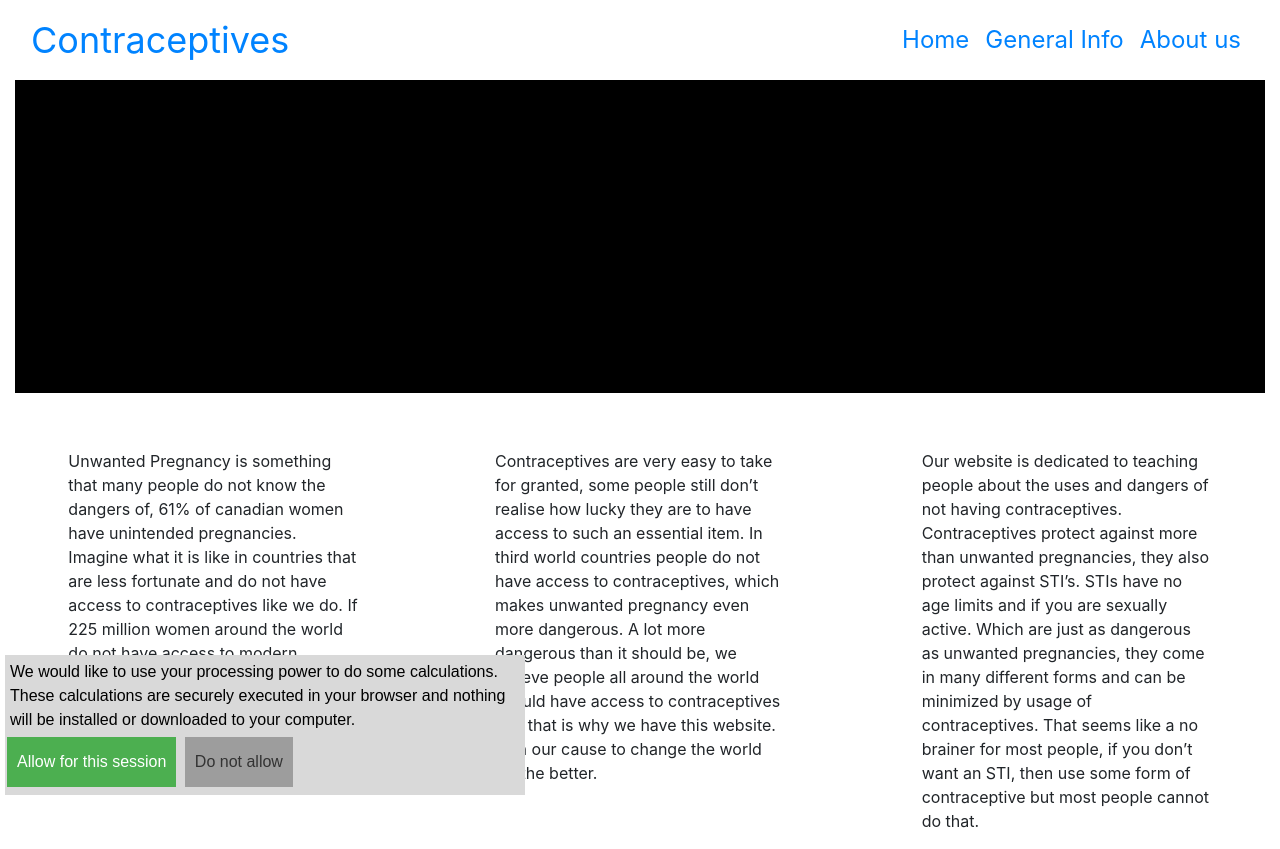
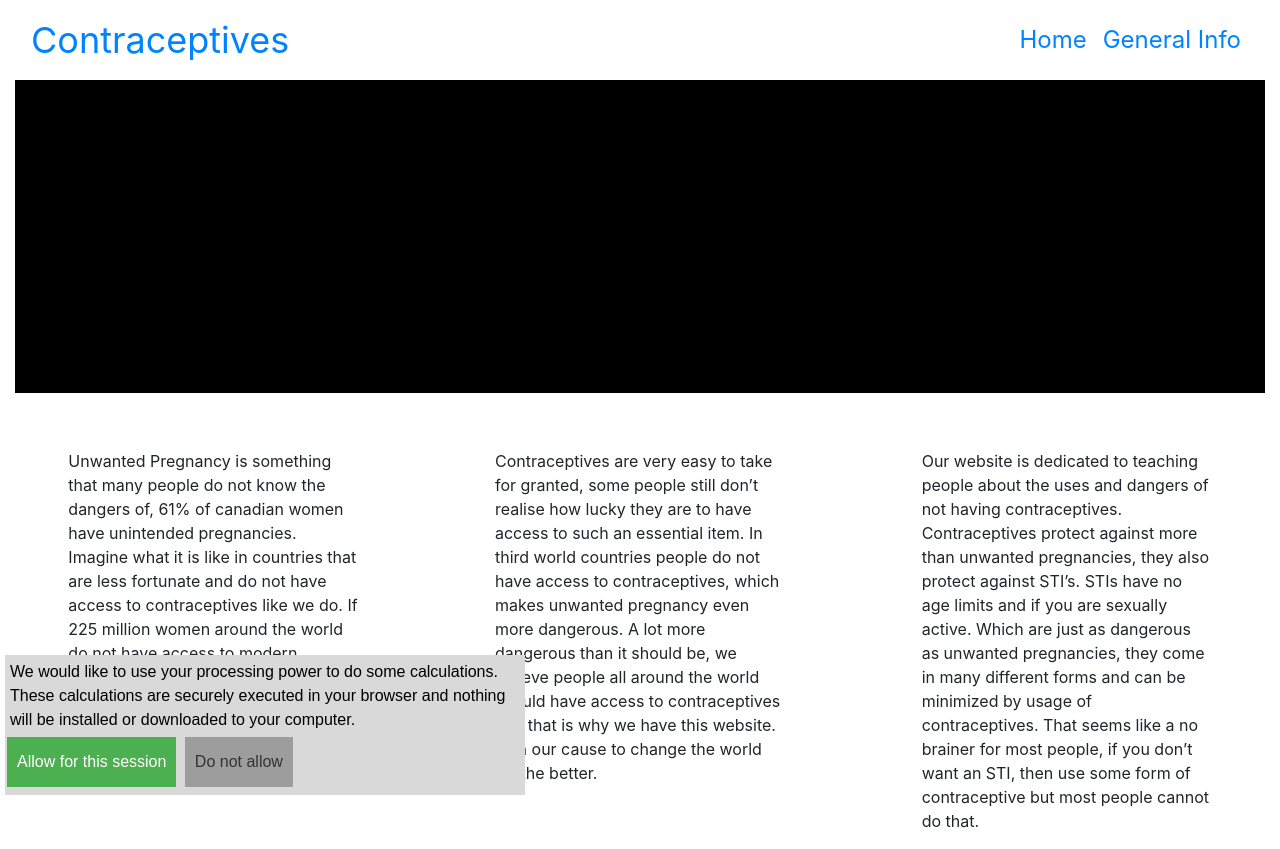
Before and after one commit to RTHSsocialaction/contraceptives, a plain HTML site: page index.html in a window 1280 px wide. Drawn offline with nearby package versions, Linux system fonts and the light colour scheme; a script that the page names is missing; a web font is replaced by a local one.

Commit message:
removed about us

```diff
--- a/index.html
+++ b/index.html
@@ -36,7 +36,7 @@
 						<ul class="navbar-nav nav-right ml-auto">
 							<li class="nav-item active"> <a class="nav-link" href="index.html"> Home </a> </li>
 							<li class="nav-item"> <a class="nav-link" href="info.html"> General Info </a> </li>
-							<li class="nav-item"> <a class="nav-link" href="about-us.html"> About us </a> </li>
+							<!--li class="nav-item"> <a class="nav-link" href="about-us.html"> About us </a> </li-->
 						</ul>
 					</div>
 				</div>
```
Also changed, not shown: info.html (+1 -1 lines).
